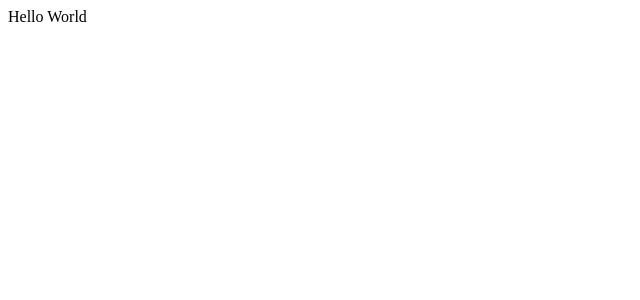
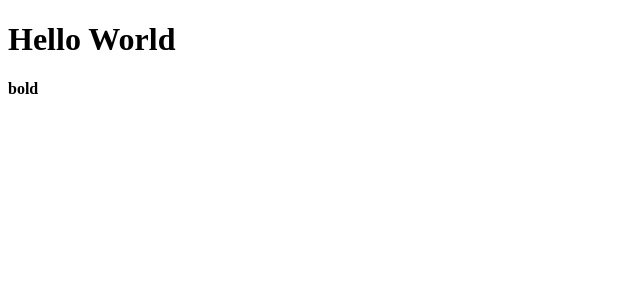
Before and after one commit to cliffordru/react-fundementals, a React app: page / in a window 1280 px wide. Shown: the top 300 px of the page, without its empty margins (0-640 px from the left). Built offline with nearby package versions, Linux system fonts and the light colour scheme.

Commit message:
render method can only return single node, so need to wrap JSX

```diff
--- a/App.js
+++ b/App.js
@@ -6,7 +6,16 @@
 
 class App extends React.Component {
 	render(){
-		return <div>Hello World</div>
+		// render is only allowed to return a single node
+		// this is because JSX is a function React.createElement
+		// cannot return two functions.
+		//To resolve wrap into single node
+		return (
+			<div>
+				<h1>Hello World</h1>
+				<b>bold</b>
+			</div>
+			);
 	}
 }
 
```
